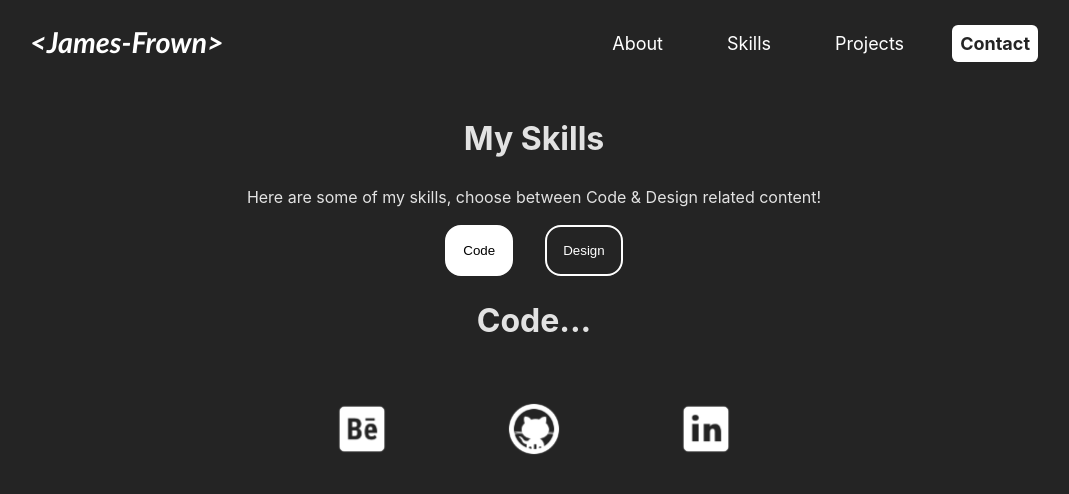
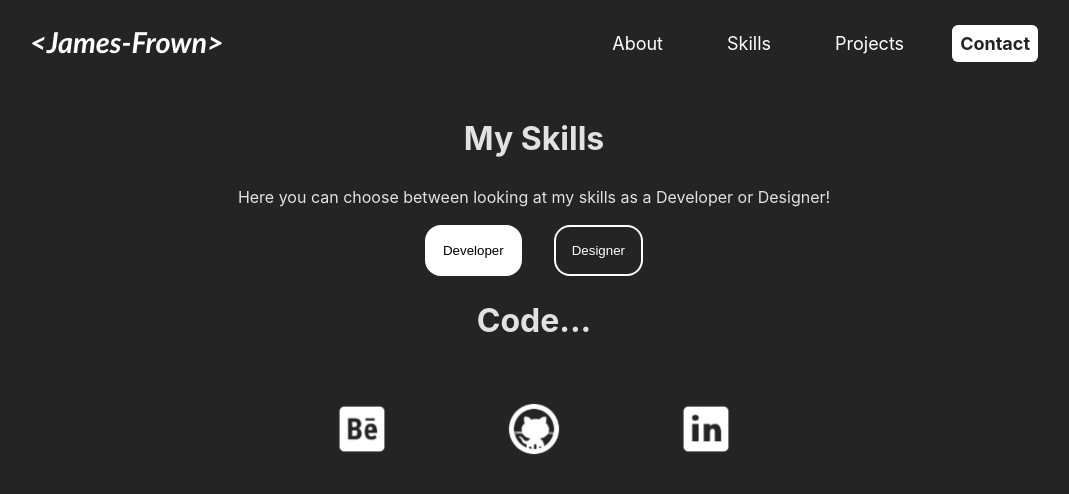
Before and after one commit to James-Frown/New-Portfolio, a React (Vite) app: page /skills in a window 1280 px wide. Shown: the top 494 px of the page, without its empty margins (106-1175 px from the left). Built offline with nearby package versions, Linux system fonts and the light colour scheme.

Commit message:
Latest Changes

```diff
--- a/src/pages/skillsPage/filterSkills.jsx
+++ b/src/pages/skillsPage/filterSkills.jsx
@@ -51,12 +51,12 @@ const Filter = () => {
                             My Skills
                         </h1>
                         <p className='title__description'>
-                            Here are some of my skills, choose between Code & Design related content!
+                            Here you can choose between looking at my skills as a Developer or Designer!
                         </p>
                     </div>
                     <div className='button__wrapper'>
-                        <button onClick={showCode} className={primary}>Code</button>
-                        <button onClick={showDesign} className={secondary}>Design</button>
+                        <button onClick={showCode} className={primary}>Developer</button>
+                        <button onClick={showDesign} className={secondary}>Designer</button>
                     </div>
                     <div className='content__wrapper'>
                         {content}
```
